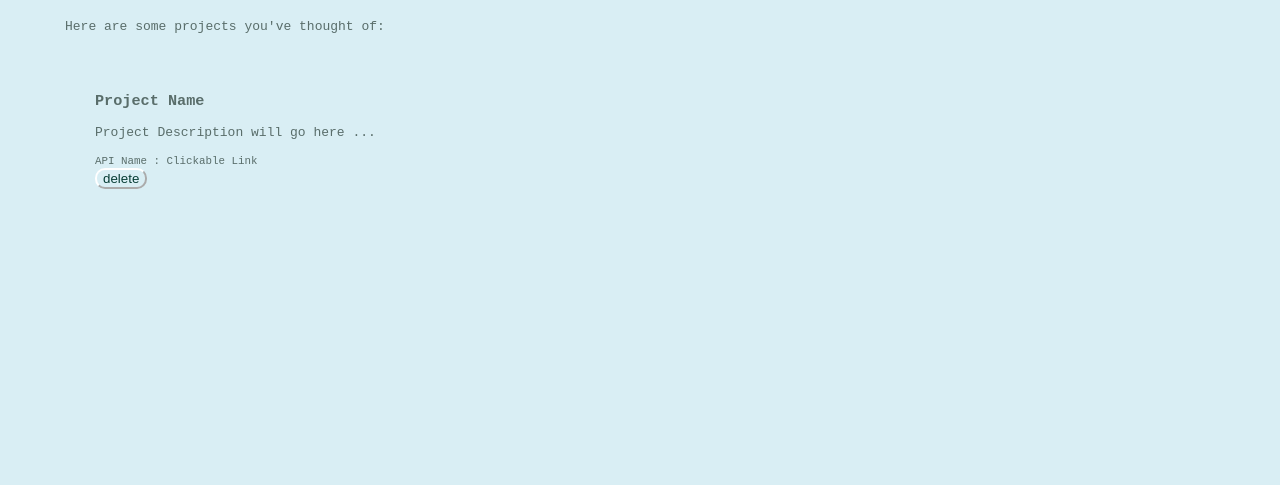
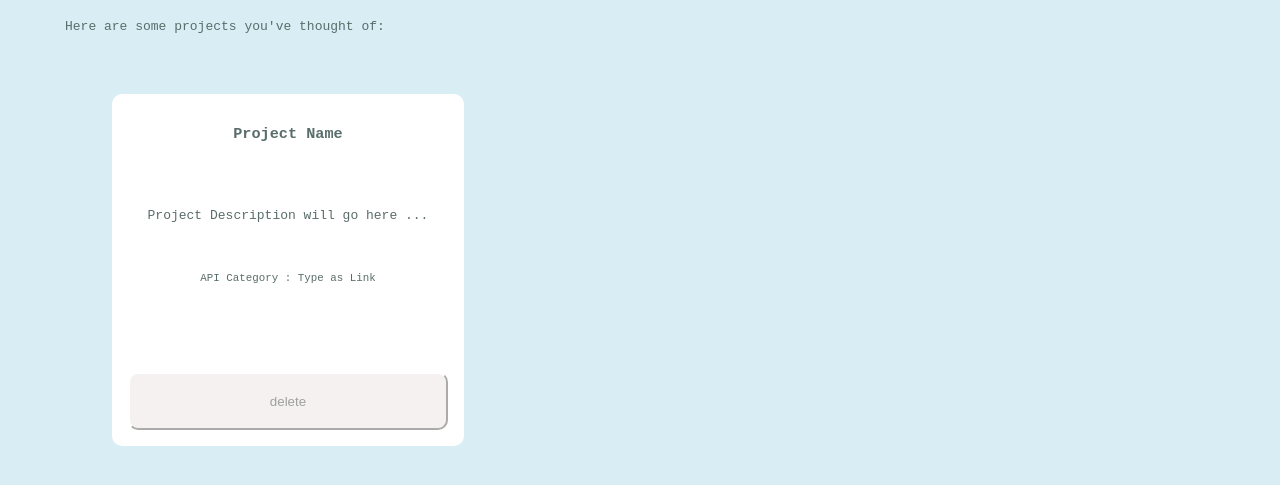
Before and after one commit to sofiakatzman/Project-Cloud, a React (Create React App) app: page / in a window 1280 px wide. Shown: the part 763-1248 px from the top of the page. Before the commit the page ends 1047 px from the top, so only its background shows below. Built offline with nearby package versions, Linux system fonts and the light colour scheme; data requests are answered from the project's data file.

Commit message:
added card styling for projects

```diff
--- a/src/Projects.js
+++ b/src/Projects.js
@@ -14,10 +14,10 @@ fetch("http://localhost:8000/projects")
 
 return(
     <div>
-        <div className = "projects">
+        <div className = "card">
             <h3>Project Name</h3>
             <p>Project Description will go here ...</p>
-            <small>API Name : Clickable Link</small><br></br>
+            <small>API Category : Type as Link</small><br></br>
             <button>delete</button>
                    </div>
     </div>
--- a/src/index.css
+++ b/src/index.css
@@ -28,11 +28,21 @@ text-align: left;
 button {
   border-radius: 10px;
   border-color: white;
-  color: #063C34;
-  background-color: transparent;
-
+  color: #9f9f9f;
+  background-color: #f6f1f1;
 }
 
 div{
   padding: 15px;
 }
+
+.card {
+  text-align:  center;
+  background-color:white;
+  padding: 1rem;
+  width: 20rem;
+  height: 20rem;
+  display: inline-grid;
+  margin: 2rem 2rem;
+  border-radius:10px;
+}
```
Also changed, not shown: 1 other file (tests, documents, lock files or other folders).
